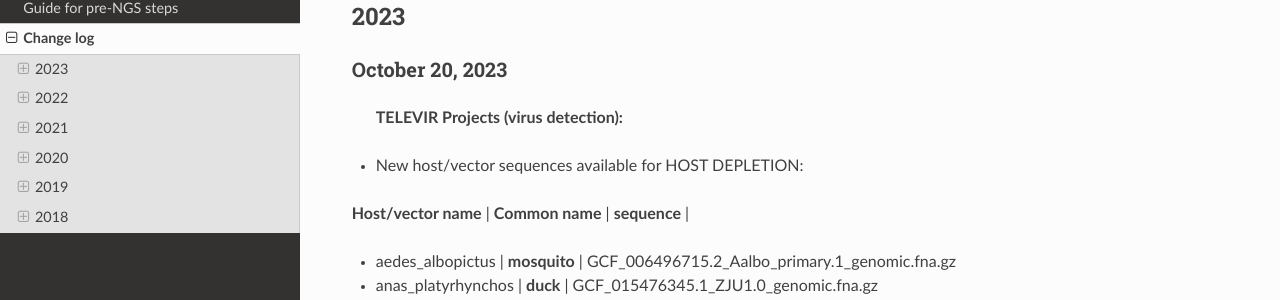
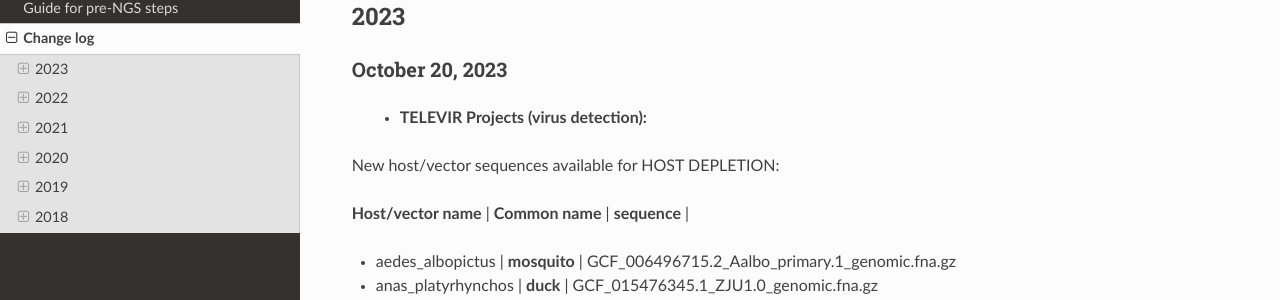
Before and after one commit to INSaFLU/insaflu_docs, a Sphinx documentation site: the page built from docs/change_log.rst, in a window 1280 px wide. Shown: the part 256-556 px from the top of the page. Built offline with Sphinx 7.4.7 and the Read the Docs theme 2.0.0, drawn with Linux system fonts in a browser that asks for light colours; formulas are drawn with MathJax 3.

```diff
--- a/docs/change_log.rst
+++ b/docs/change_log.rst
@@ -12,9 +12,9 @@ READTHEDOCS
 October 20, 2023
 ..........................
 
- **TELEVIR Projects (virus detection):**
+ - **TELEVIR Projects (virus detection):**
 
-- New host/vector sequences available for HOST DEPLETION:
+New host/vector sequences available for HOST DEPLETION:
 
 **Host/vector name**  | **Common name** | **sequence** |
 
```
